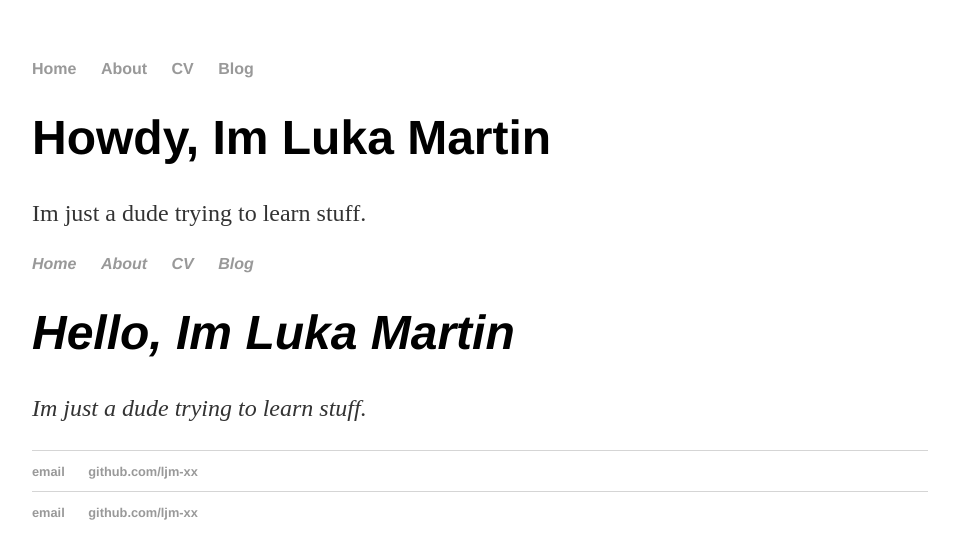
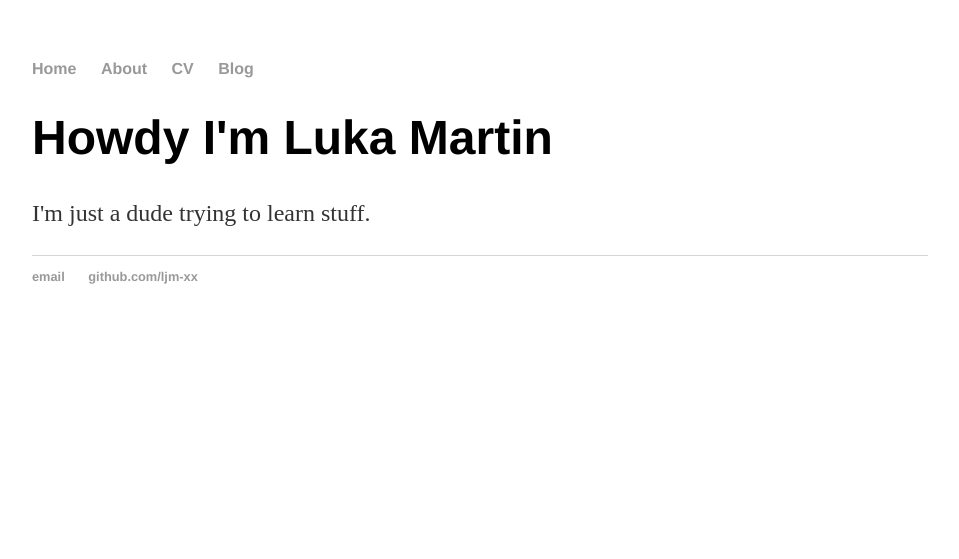
Before and after one commit to ljm-xx/ljm-xx.github.io, a Jekyll site: the page built from index.html, in a window 1280 px wide. Shown: the top 559 px of the page, without its empty margins (160-1119 px from the left). Built offline with Jekyll 4.4.1, drawn with Linux system fonts in a browser that asks for light colours.

Commit message:
jekyll-ified index.html

```diff
--- a/index.html
+++ b/index.html
@@ -3,36 +3,6 @@ layout: default
 title: Luka Martin's Blog
 ---
 <div class="blurb">
-	<h1>Howdy, Im Luka Martin</h1>
-	<p>Im just a dude trying to learn stuff. <em>
-		</div><!--/.blurb-->
-<!DOCTYPE html>
-<html>
-<head>
-	<title>Luka Martin's Blog</title>
-	<!-- link to main stylesheet -->
-	<link rel="stylesheet" type="text/css" href="/css/main.css">
-</head>
-<body>
-<nav>
-	<ul>
-		<li><a href="/">Home</a></li>
-		<li><a href="/about">About</a></li>
-		<li><a href="/cv">CV</a></li>
-		<li><a href="/blog">Blog</a></li>
-	</ul>
-</nav>
-<div class="container">
-	<div class="blurb">
-		<h1>Hello, Im Luka Martin</h1>
-		<p>Im just a dude trying to learn stuff.</em>
-	</div><!-- /.blurb -->
-</div><!-- /.container -->
-<footer>
-	<ul>
-		<li><a href="mailto:lukamartin@gmail.com">email</a></li>
-		<li><a href="https://github.com/ljm-xx">github.com/ljm-xx</a></li>
-	</ul>
-</footer>
-</body>
-</html>
+	<h1>Howdy I'm Luka Martin</h1>
+	<p>I'm just a dude trying to learn stuff.</p>
+</div><!-- /.blurb -->
```
